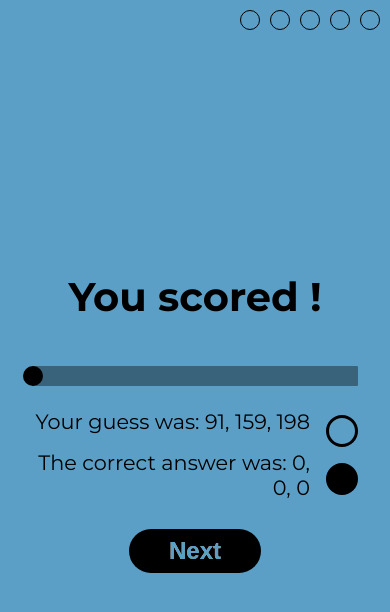
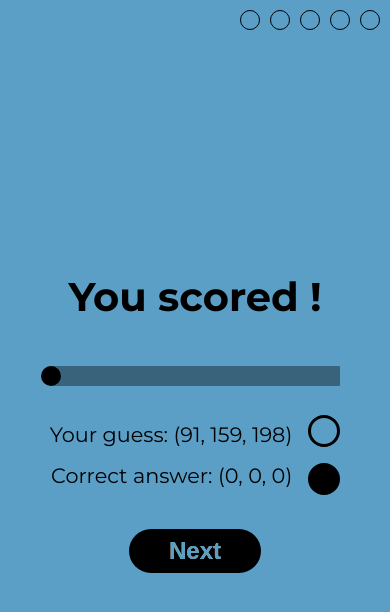
Before and after one commit to MateCon/ColorGuessr, a React (Create React App) app: page /results in a window 390 px wide. Shown: the top 612 px of the page. Built offline with nearby package versions, Linux system fonts and the light colour scheme.

Commit message:
improve results text

```diff
--- a/src/App.scss
+++ b/src/App.scss
@@ -152,7 +152,7 @@ h1 {
 	height: 20px !important;
 }
 
-@media (max-width: 600px) {
+@media (max-width: 800px) {
 	#root {
 		padding: 2rem;
 	}
@@ -160,6 +160,10 @@ h1 {
 	h1 {
 		text-align: center;
 		font-size: 2.5rem;
+	}
+
+	.color-result-container {
+		font-size: 1.1rem;
 	}
 }
 
--- a/src/components/Results.tsx
+++ b/src/components/Results.tsx
@@ -37,8 +37,8 @@ const Index: FC<Props> = ({ scores, round, color, prevColor }) => {
 			/>
 			<div className="color-result-container">
 				<div>
-					<p>Your guess was: {color.r}, {color.g}, {color.b}</p>
-					<p>The correct answer was: {prevColor.r}, {prevColor.g}, {prevColor.b}</p>
+					<p>Your guess: ({color.r}, {color.g}, {color.b})</p>
+					<p>Correct answer: ({prevColor.r}, {prevColor.g}, {prevColor.b})</p>
 				</div>
 				<div>
 					<div className="drop" style={{
```
